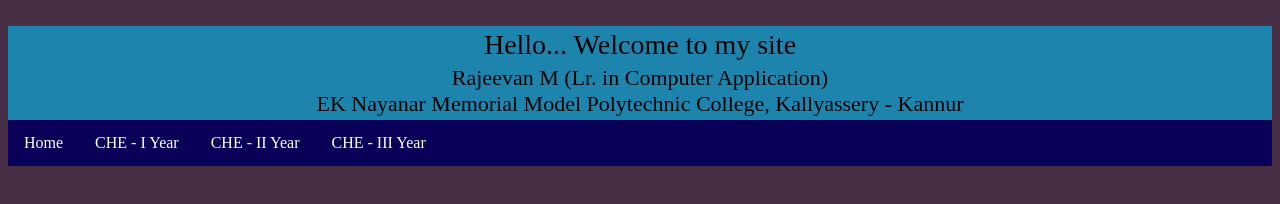
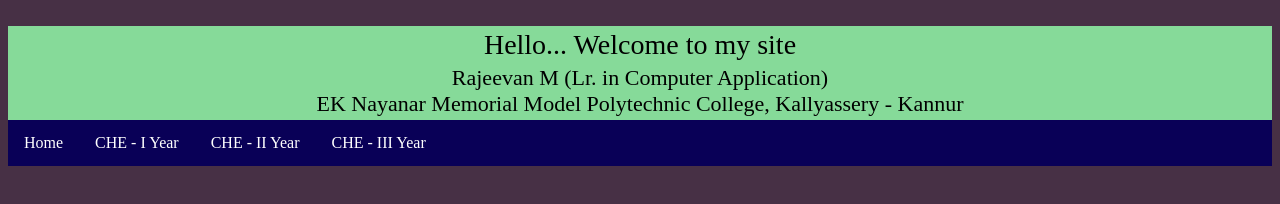
Before and after one commit to rajeevktk/rajeevktk.github.io, a plain HTML site: page index.html in a window 1280 px wide. Drawn offline with Linux system fonts and the light colour scheme.

Commit message:
Update index.html

```diff
--- a/index.html
+++ b/index.html
@@ -4,7 +4,7 @@
     <link rel="stylesheet" type="text/css" href="style.css" />
   </head>
   <body>
-    <table style='background-color: #1d85ad;' align="center" width="100%">
+    <table style='background-color: rgb(134, 218, 153)' align="center" width="100%">
       <tr style='font-family:Calibri (Body); font-weight: normal;font-size: 28px;'>
         <td align="center">
           Hello... Welcome to my site
```
